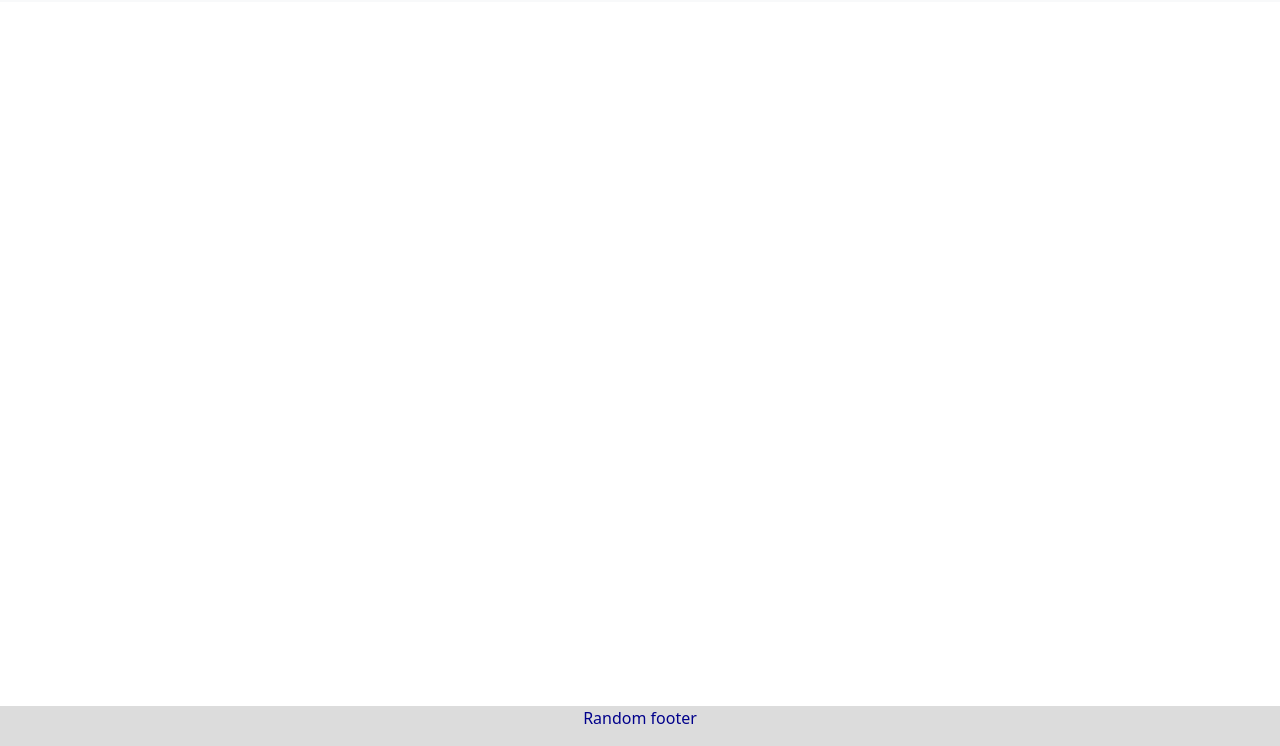
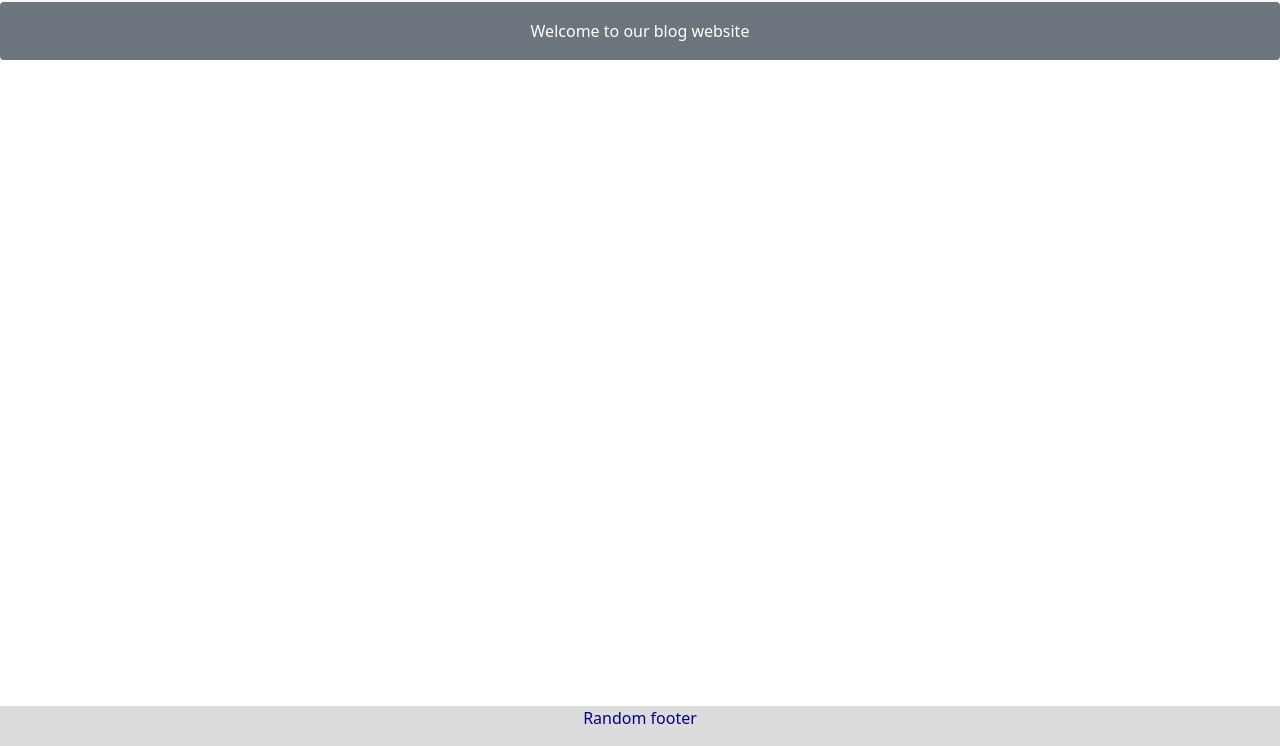
Before and after one commit to alihamedali96/OpenUpClient, a website: page index.html in a window 1280 px wide. Shown: the part 54-800 px from the top of the page. Drawn offline with nearby package versions, Linux system fonts and the light colour scheme; files whose address does not match are found by name.

Commit message:
add sention below navbar

```diff
--- a/index.html
+++ b/index.html
@@ -38,6 +38,9 @@
           </div>
         </div>
       </nav>
+      <section class="alert text-center bg-secondary text-white">
+        Welcome to our blog website
+    </section>
 
 
 
```
